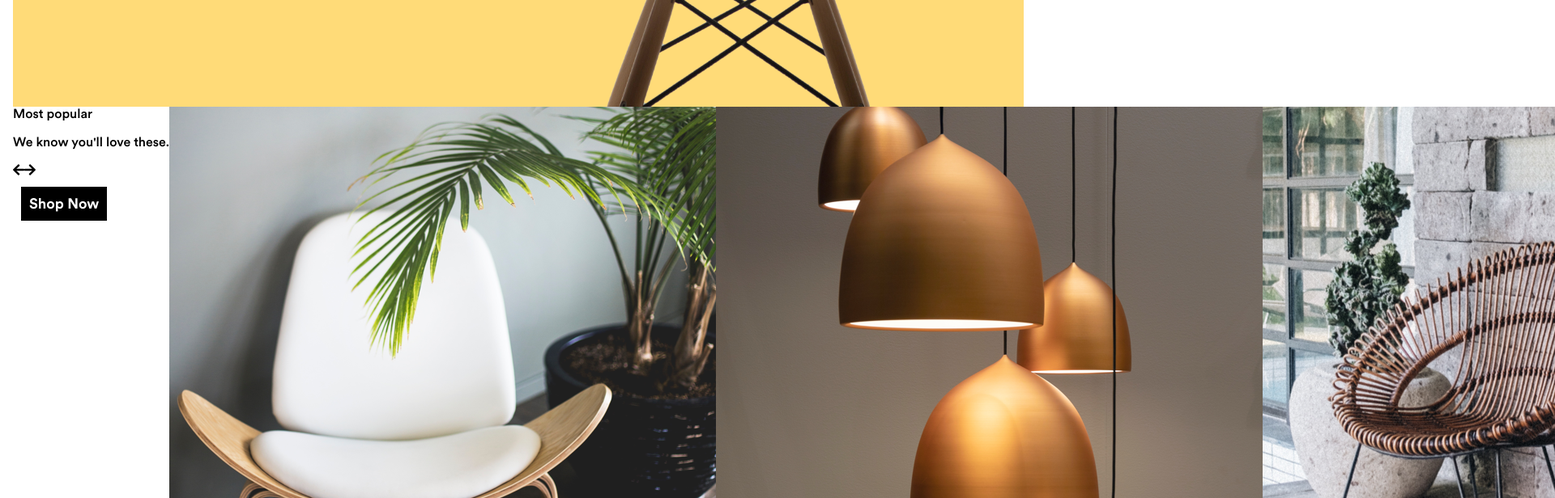
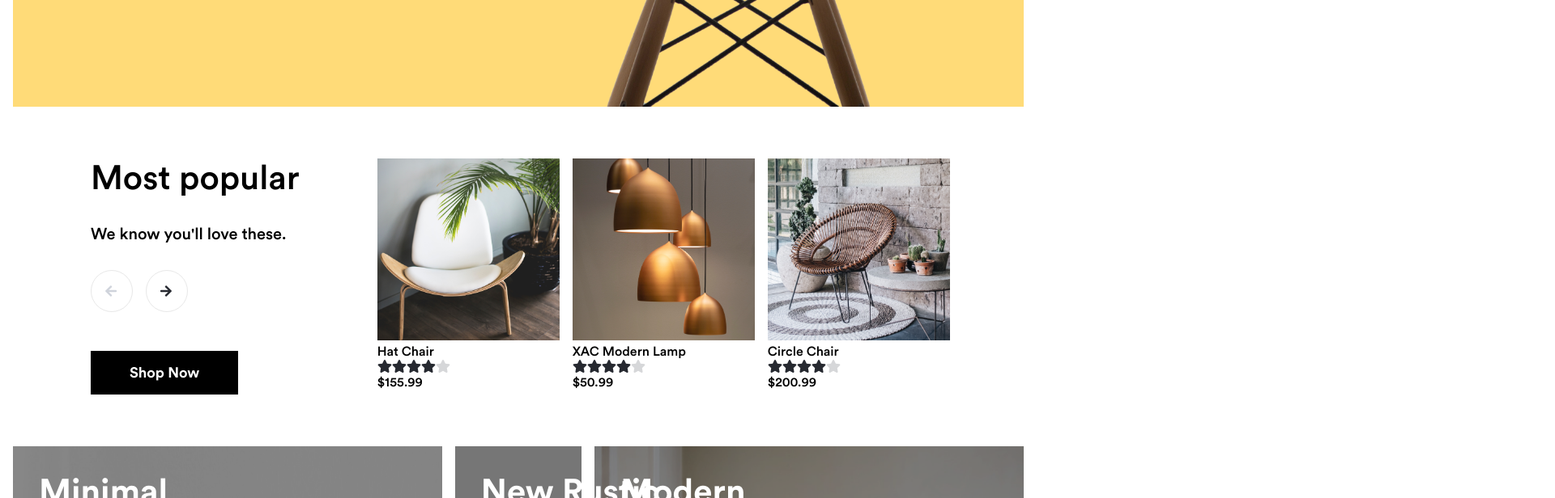
Before and after one commit to mkhbragg/block-shop, a React (Create React App) app: page / in a window 1280 px wide. Shown: the part 620-1236 px from the top of the page at 81% size, 1920 px wide, since content can reach past the window. Built offline with nearby package versions, Linux system fonts and the light colour scheme; grey boxes are pictures that could not be loaded.

Commit message:
Moving carousel.

```diff
--- a/src/components/ProductTile/ProductTile.module.scss
+++ b/src/components/ProductTile/ProductTile.module.scss
@@ -0,0 +1,32 @@
+@import '../../assets/styles/theme.scss';
+
+img {
+    width: 160px;
+}
+
+// @include media (">phone") {
+//     img {
+//         width: 160px;
+//         height: 160px;
+//     }
+// }
+
+@include media (">tablet") {
+    img {
+        width: 225px;
+    }
+}
+
+// @include media (">desktop") {
+//     img {
+//         width: 180px;
+//         height: 180px;
+//     }
+// }
+
+
+// @include media (">tablet") {
+//     img {
+//         height: 225px;
+//     }
+// }
--- a/src/components/ProductTile/ProductTile.tsx
+++ b/src/components/ProductTile/ProductTile.tsx
@@ -6,16 +6,18 @@ import StarRating from '../UI/StarRating/StarRating';
 
 const productTile = (props: any) => (
     <div className={classes.ProductTile}>
-        <img src={props.src} />
+        <img src={props.src} alt={props.title} />
         <span>{props.title}</span>
         <StarRating total={+props.rating.split('/')[1]} rating={+props.rating.split('/')[0]} />
+        <span>{props.cost}</span>
     </div>
 );
 
 productTile.propTypes = {
-    title: PropTypes.string.isRequired,
+    cost: PropTypes.string.isRequired,
+    rating: PropTypes.string.isRequired,
     src: PropTypes.string.isRequired,
-    rating: PropTypes.string.isRequired
+    title: PropTypes.string.isRequired
 };
 
 export default productTile;
--- a/src/components/UI/Button/Button.module.scss
+++ b/src/components/UI/Button/Button.module.scss
@@ -6,16 +6,22 @@
     border: none;
     color: white;
     cursor: pointer;
-    padding: 10px;
-    margin: 10px;
-    font-size: 18px;
+    padding: 1rem 3rem;
+    font-size: 16px;
+    transition: padding 0.2s;
 }
 
 .Button:hover {
-    color: $accent;
+    padding: 1rem 3.25rem;
 }
 
 .Button:disabled {
     color: #ccc;
     cursor: not-allowed;
 }
+
+@include media (">phone") {
+    .Button {
+        font-size: 18px;
+    }
+}
--- a/src/components/UI/StarRating/StarRating.module.scss
+++ /dev/null
@@ -1,7 +0,0 @@
-@import '../../../assets/styles/theme.scss';
-
-.StarRating {
-    .filled svg {
-        background-color: #262930;
-    }
-}
--- a/src/components/UI/StarRating/StarRating.tsx
+++ b/src/components/UI/StarRating/StarRating.tsx
@@ -2,15 +2,12 @@ import React from 'react';
 import PropTypes from 'prop-types';
 import { FontAwesomeIcon } from '@fortawesome/react-fontawesome';
 
-import classes from './StarRating.module.scss';
-
 const starRating = (props: any) => {
-    console.log(props);
     let stars = [...Array(props.total)].map((item, i) => {
-        return <span className={i < props.rating ? 'filled': ''}><FontAwesomeIcon icon="star" /></span>;
+        return <span><FontAwesomeIcon style={ i < props.rating ? {color: '#262930'} : {color: '#D6D7D9'}} icon="star" /></span>;
     });
 
-    return <div className={classes.StarRating}>{stars}</div>
+    return <div>{stars}</div>
 };
 
 starRating.propTypes = {
--- a/src/containers/Carousel/Carousel.module.scss
+++ b/src/containers/Carousel/Carousel.module.scss
@@ -1,10 +1,118 @@
+@import '../../assets/styles/theme.scss';
+
+.Arrows {
+    display: flex;
+    flex-direction: row;
+    margin: auto auto 2rem auto;
+
+    div {
+        border: 1px solid #E8E8E8;
+        border-radius: 50%;
+        height: 50px;
+        width: 50px;
+
+        svg {
+            margin: 17px;
+        }
+    }
+
+    div:first-child {
+        margin-right: 1rem;
+    }
+}
+
 .Carousel {
     display: flex;
-    flex-direction: row;
+    flex-direction: column;
+    padding: 4rem 0;
+    width: 100%;
+    overflow: hidden;
 }
 
-.Tiles {
+.Controls {
+    background-color: white;
+    z-index: 1;
+    text-align: center;
     display: flex;
-    flex-direction: row;
+    flex-direction: column;
+    padding: 0 2rem;
+}
+
+.Large {
+    display: none;
+}
+
+.Small {
+    display: inherit;
+}
+
+.Large, .Small {
+    margin: 3rem auto auto auto;
+}
+
+.ScrollingArea {
     width: 50%;
+
+    .Tiles {
+        left: 0;
+        position: relative;
+        display: flex;
+        flex-direction: row;
+        width: 100%;
+        transition: left 0.5s;
+
+        img:not(:last-child) {
+            margin-right: 1rem;
+        }
+    }
 }
+
+.Subtitle {
+    margin: 2rem 0;
+    font-size: 14px;
+}
+
+.Title {
+    font-size: 40px;
+}
+
+@include media (">phone") {
+    .Arrows {
+        margin: 0;
+    }
+
+    .Carousel {
+        flex-direction: row;
+    }
+
+    .Controls {
+        text-align: left;
+        padding: 0 3rem;
+    }
+
+    .Large, .Small {
+        margin: 3rem auto auto 0;
+    }
+
+    .Large {
+        display: inherit;
+    }
+
+    .Small {
+        display: none;
+    }
+
+    .Subtitle {
+        font-size: 20px;
+    }
+
+    .Title {
+        font-size: 42px;
+    }
+}
+
+@include media (">tablet") {
+    .Controls {
+        padding: 0 6rem;
+    }
+}
--- a/src/containers/Carousel/Carousel.tsx
+++ b/src/containers/Carousel/Carousel.tsx
@@ -1,9 +1,7 @@
 import React, { Component } from 'react';
 import { FontAwesomeIcon } from '@fortawesome/react-fontawesome';
 
-import Aux from '../../components/hoc/Aux/Aux';
 import Button from '../../components/UI/Button/Button';
-
 import product1 from '../../assets/photos/product-1.png';
 import product2 from '../../assets/photos/product-2.png';
 import product3 from '../../assets/photos/product-3.png';
@@ -11,32 +9,97 @@ import ProductTile from '../../components/ProductTile/ProductTile';
 import classes from './Carousel.module.scss';
 
 const TILES = [
-    { title: 'Hat Chair', src: product1, rating: '4/5' },
-    { title: 'XAC Modern Lamp', src: product2, rating: '4/5' },
-    { title: 'Circle Chair', src: product3, rating: '4/5' }
+    { title: 'Hat Chair', src: product1, rating: '4/5', cost: '$155.99' },
+    { title: 'XAC Modern Lamp', src: product2, rating: '4/5', cost: '$50.99' },
+    { title: 'Circle Chair', src: product3, rating: '4/5', cost: '$200.99' }
 ];
 
 class Carousel extends Component<any, any> {
+    constructor(props: any) {
+        super(props);
+        this.scrollingArea = React.createRef();
+        this.tiles = React.createRef();
+    }
+    scrollingArea: any;
+    tiles: any;
+    state = {
+        rightOverflow: false,
+        leftOverflow: false,
+    }
+
+    componentDidMount() {
+        this.updateOverflow();
+
+        // add resize event listener
+        window.addEventListener('resize', this.updateOverflow.bind(this));
+        window.addEventListener('transitionend', this.updateOverflow.bind(this), false);
+    }
+
+    componentWillUnmount() {
+        window.removeEventListener('resize', this.updateOverflow.bind(this));
+        window.removeEventListener('transitionend', this.updateOverflow.bind(this));
+    }
+
+    updateOverflow () {
+        let rightOverflow = false;
+        let leftOverflow = false;
+        let lastChild = this.tiles.children[this.tiles.children.length - 1].getBoundingClientRect();
+        let firstChild = this.tiles.children[0].getBoundingClientRect();
+
+        if (lastChild.x + lastChild.width > this.scrollingArea.getBoundingClientRect().right) {
+            rightOverflow = true;
+        }
+
+        if (firstChild.x < this.scrollingArea.getBoundingClientRect().left) {
+            leftOverflow = true;
+        }
+
+        this.setState({ rightOverflow: rightOverflow, leftOverflow: leftOverflow });
+    }
 
     shopHandler = () => {
         console.log('go to shopping page');
     }
 
+    handleLeftClick = (leftOverflow: boolean) => {
+        if (leftOverflow) {
+            let leftVal = parseFloat(this.tiles.style.left.split('px')[0]) || 0;
+            this.tiles.style.left = `${leftVal + 200}px`;
+        }
+    }
+
+    handleRightClick = (rightOverflow: boolean) => {
+        if (rightOverflow) {
+            let leftVal = parseFloat(this.tiles.style.left.split('px')[0]) || 0;
+            this.tiles.style.left = `${leftVal - 200}px`;
+        }
+    }
+
     render() {
         let tiles = TILES.map((tile, i) => {
-            return <ProductTile key={i} title={tile.title} src={tile.src} rating={tile.rating} />;
+            return <ProductTile key={i} cost={tile.cost} title={tile.title} src={tile.src} rating={tile.rating} />;
         });
         return (
             <div className={classes.Carousel}>
-                <div>
-                    <span>Most popular</span>
-                    <p>We know you'll love these.</p>
-                    <div><FontAwesomeIcon icon="arrow-left" /><FontAwesomeIcon icon="arrow-right" /></div>
-                    <Button clicked={this.shopHandler}>Shop Now</Button>
+                <div className={classes.Controls}>
+                    <span className={classes.Title}>Most popular</span>
+                    <span className={classes.Subtitle}>We know you'll love these.</span>
+                    <div className={classes.Arrows}>
+                        <div onClick={() => this.handleLeftClick(this.state.leftOverflow)}>
+                            <FontAwesomeIcon style={this.state.leftOverflow ? { color: '#262930' }: { color: '#CFD3DB' }} icon="arrow-left" />
+                        </div>
+                        <div onClick={() => this.handleRightClick(this.state.rightOverflow)}>
+                            <FontAwesomeIcon style={this.state.rightOverflow ? { color: '#262930' }: { color: '#CFD3DB' }} icon="arrow-right" />
+                        </div>
+                    </div>
+                    <span className={classes.Large}><Button clicked={this.shopHandler}>Shop Now</Button></span>
                 </div>
-                <div className={classes.Tiles}>
-                    {tiles}
+                <div className={classes.ScrollingArea} ref={(container) => { this.scrollingArea = container; }}>
+                    <div className={classes.Tiles} ref={(tiles) => { this.tiles = tiles; }}>
+                        {tiles}
+                    </div>
                 </div>
+                <span className={classes.Small}><Button clicked={this.shopHandler}>Shop Now</Button></span>
             </div>
         );
     }
```
